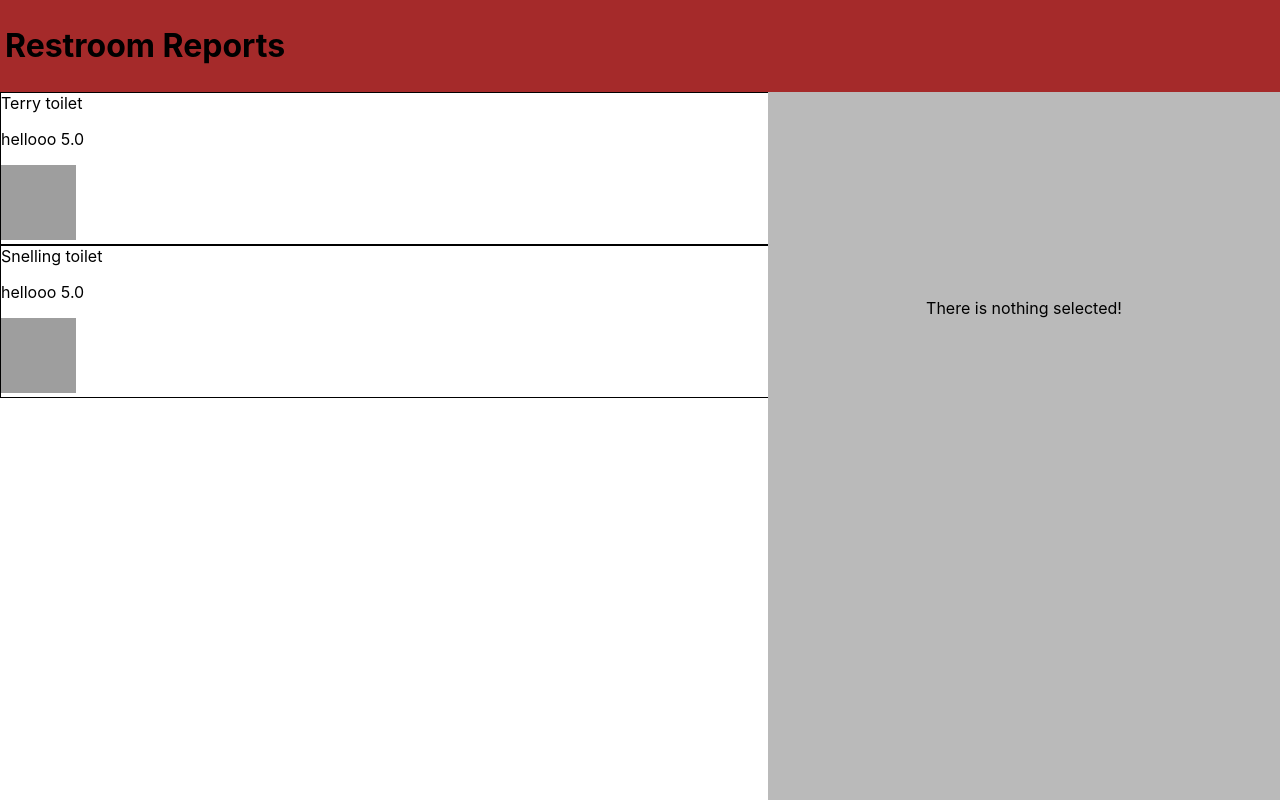
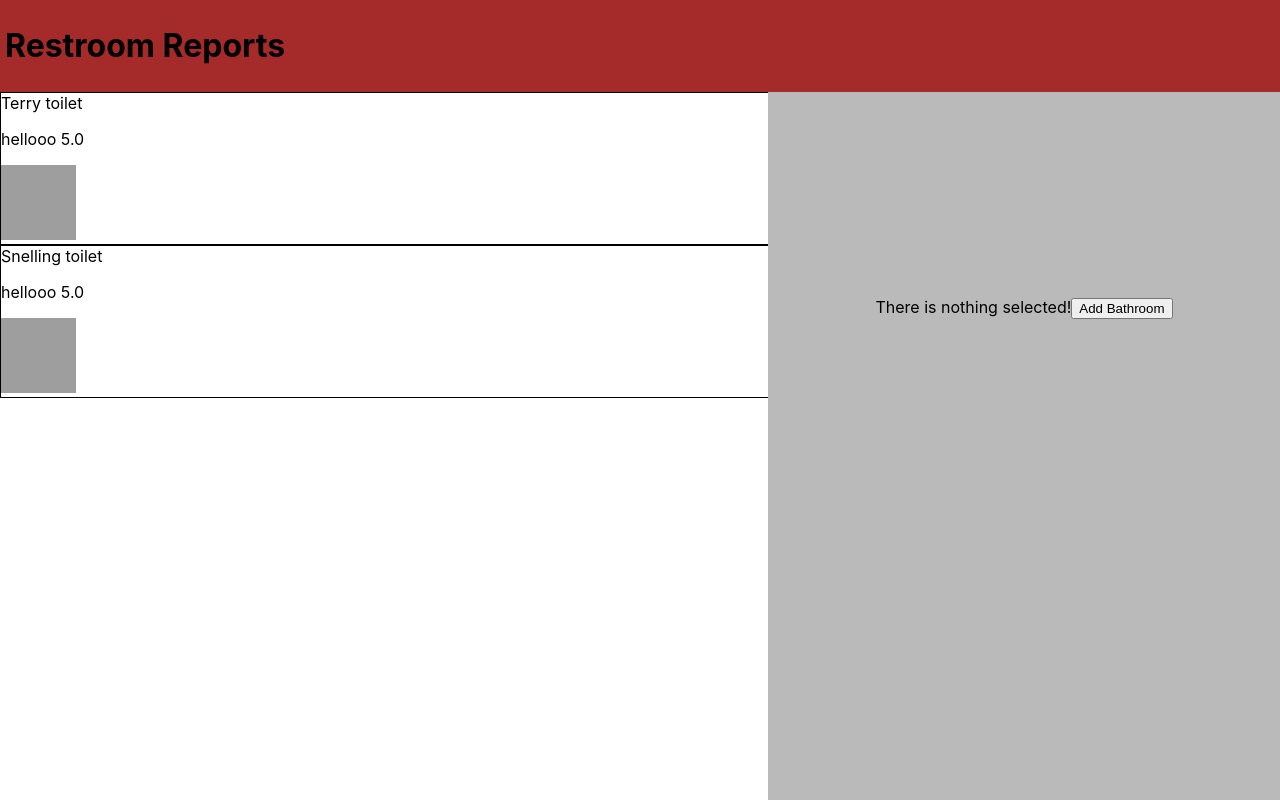
Before and after one commit to EthanSchrack/RestroomReports, a React (Create React App) app: page / in a window 1280 px wide. Built offline with nearby package versions, Linux system fonts and the light colour scheme; grey boxes are pictures that could not be loaded.

Commit message:
Conditional rendering of add toilet form

```diff
--- a/src/AddBathroom.js
+++ b/src/AddBathroom.js
@@ -32,7 +32,7 @@ const AddBathroom = ({onAddBathroom}) => {
 
     return (
         <div className="form">
-            <form onSubmit={submitHandler}>
+                <form onSubmit={submitHandler}>
                 <label>Name</label>
                 <input
                     name="name"
@@ -61,8 +61,10 @@ const AddBathroom = ({onAddBathroom}) => {
                     value={bathroomFeatures.image}
                     onChange={changeHandler}
                 />
-                <button type="submit">Add Bathroom</button>
+                <button type="submit">Submit</button>
+
             </form>
+
         </div>
     );
 
--- a/src/Detail.js
+++ b/src/Detail.js
@@ -1,28 +1,72 @@
-import React from "react";
+import React, { useState } from "react";
 import './Detail.css'
 import toilet from './goldToilet.jpg'
+import AddBathroom from "./AddBathroom";
+import { isVisible } from "@testing-library/user-event/dist/utils";
 
 const Detail = ({bathroom}) => {
+
+    const [isFormVisible, setIsFormVisible] = useState(false);
+
+    const showFormHandler = () => {
+        setIsFormVisible(true);
+    };
+    const closeFormHandler = () => {
+      setIsFormVisible(false);
+    };
+
     return (
         <div className="detail">
             <div class="split right">
                 <div class="centered">
-                    {bathroom ? (
+                    {/* {bathroom ? (
+
                         <div>
                             <h1>Details</h1>
                             <h2>{bathroom.name}</h2>
                             <h2>{bathroom.rating + "/5"}</h2>
                             <p>{bathroom.description}</p>
                             <img src={bathroom.image} width="200px" height="200px" alt="Toilet"/>
+                            <button onClick={showFormHandler}>Edit</button>
                         </div>
                     ): (
-                        <div>There is nothing selected!</div>
-                    )}
+                        <div>There is nothing selected!
+                            <button onClick={showFormHandler}>Add Bathroom</button>
+                        </div>
+                    )} */}
+                    {(!bathroom && !isFormVisible) &&
+                        <div>There is nothing selected!
+                            <button onClick={showFormHandler}>Add Bathroom</button>
+                        </div>
+                    }
+                    {(!bathroom && isFormVisible) &&
+                        <div>
+                            <AddBathroom />
+                            <button onClick={closeFormHandler}>Cancel</button>
+                        </div>
+                    }
+                    {(bathroom && !isFormVisible) &&
+                        <div>
+                            <h1>Details</h1>
+                            <h2>{bathroom.name}</h2>
+                            <h2>{bathroom.rating + "/5"}</h2>
+                            <p>{bathroom.description}</p>
+                            <img src={bathroom.image} width="200px" height="200px" alt="Toilet"/>
+                            <button onClick={showFormHandler}>Edit</button>
+                        </div>
+                    }
+                    {(bathroom && isFormVisible) &&
+                        <div>
+                           <AddBathroom />
+                            <button onClick={closeFormHandler}>Cancel</button>
+                        </div>
+                    }
                 </div>
             </div>
         </div>
 
     );
+
 }
 
 
```
Lines whose indentation alone changed are shown as unchanged.
